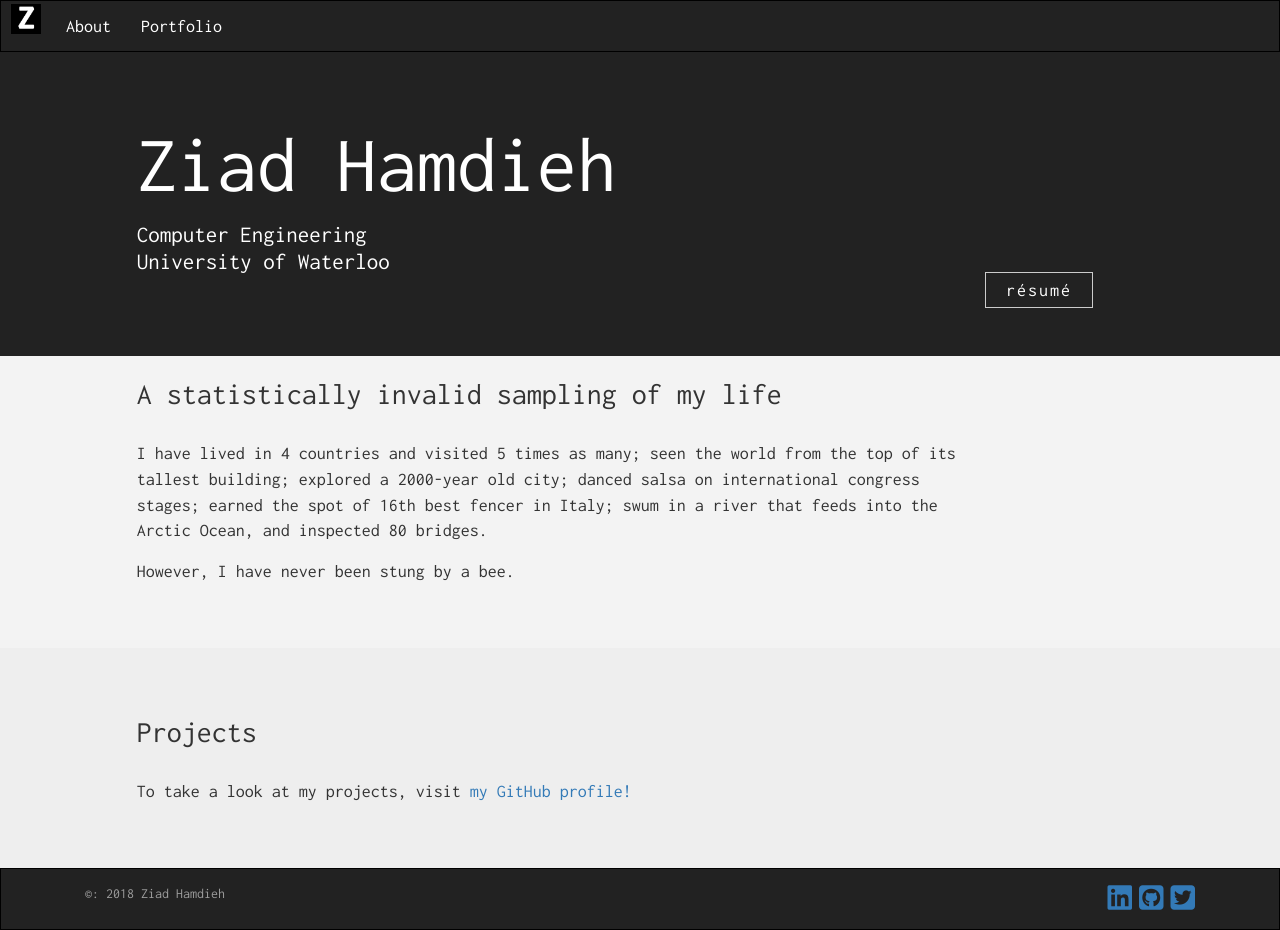
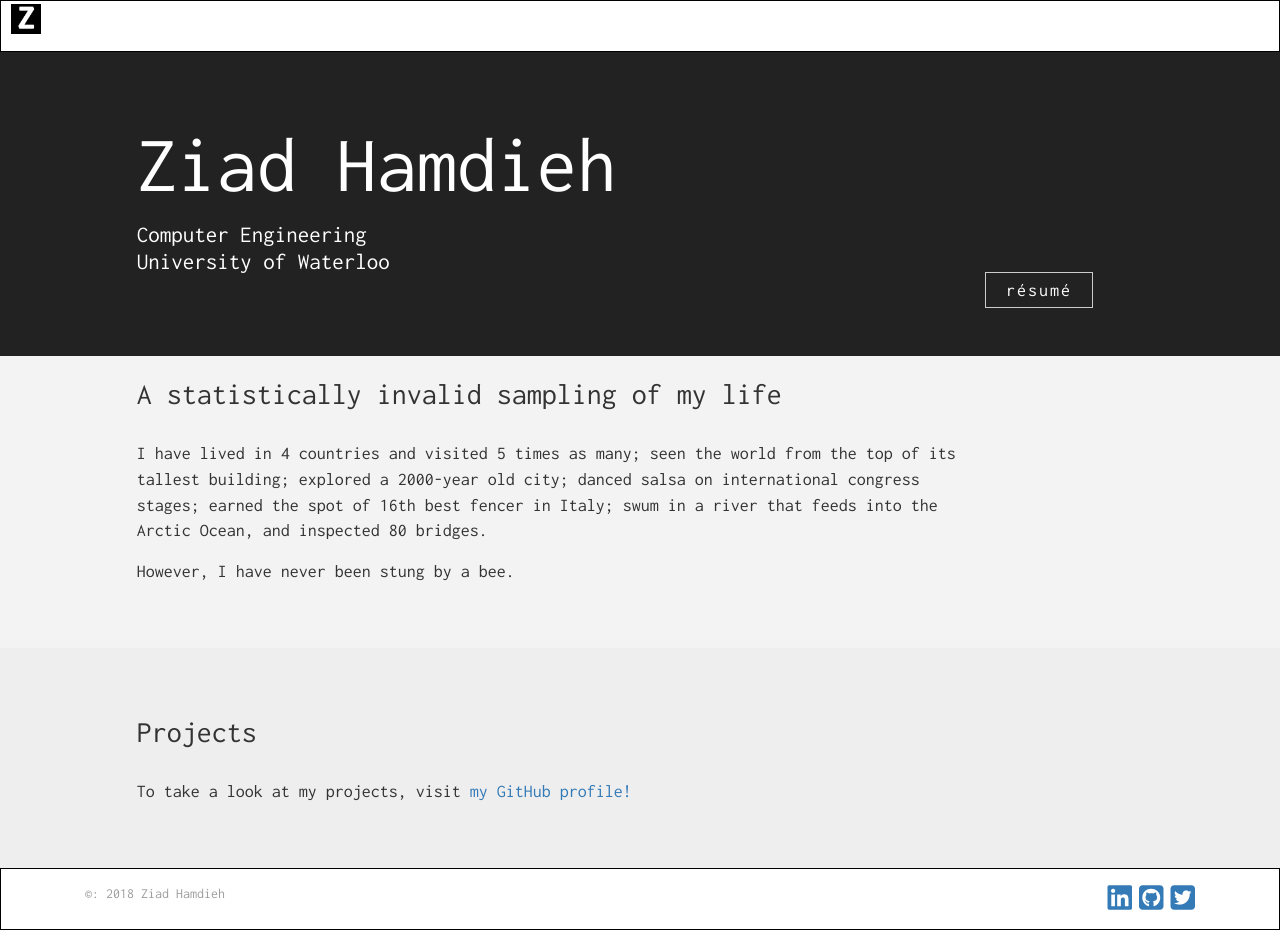
Before and after one commit to ZiadHamdieh/ZiadHamdieh.github.io, a plain HTML site: page index.html in a window 1280 px wide. Drawn offline with nearby package versions, Linux system fonts and the light colour scheme.

Commit message:
Update styles.css

```diff
--- a/css/styles.css
+++ b/css/styles.css
@@ -12,7 +12,7 @@ body {
     margin-bottom: 0;
     border-radius: 0;
     border-color: black;
-    background-color: #222 !important;
+    background-color: white;
 }
 
 .navbar-default {
```
